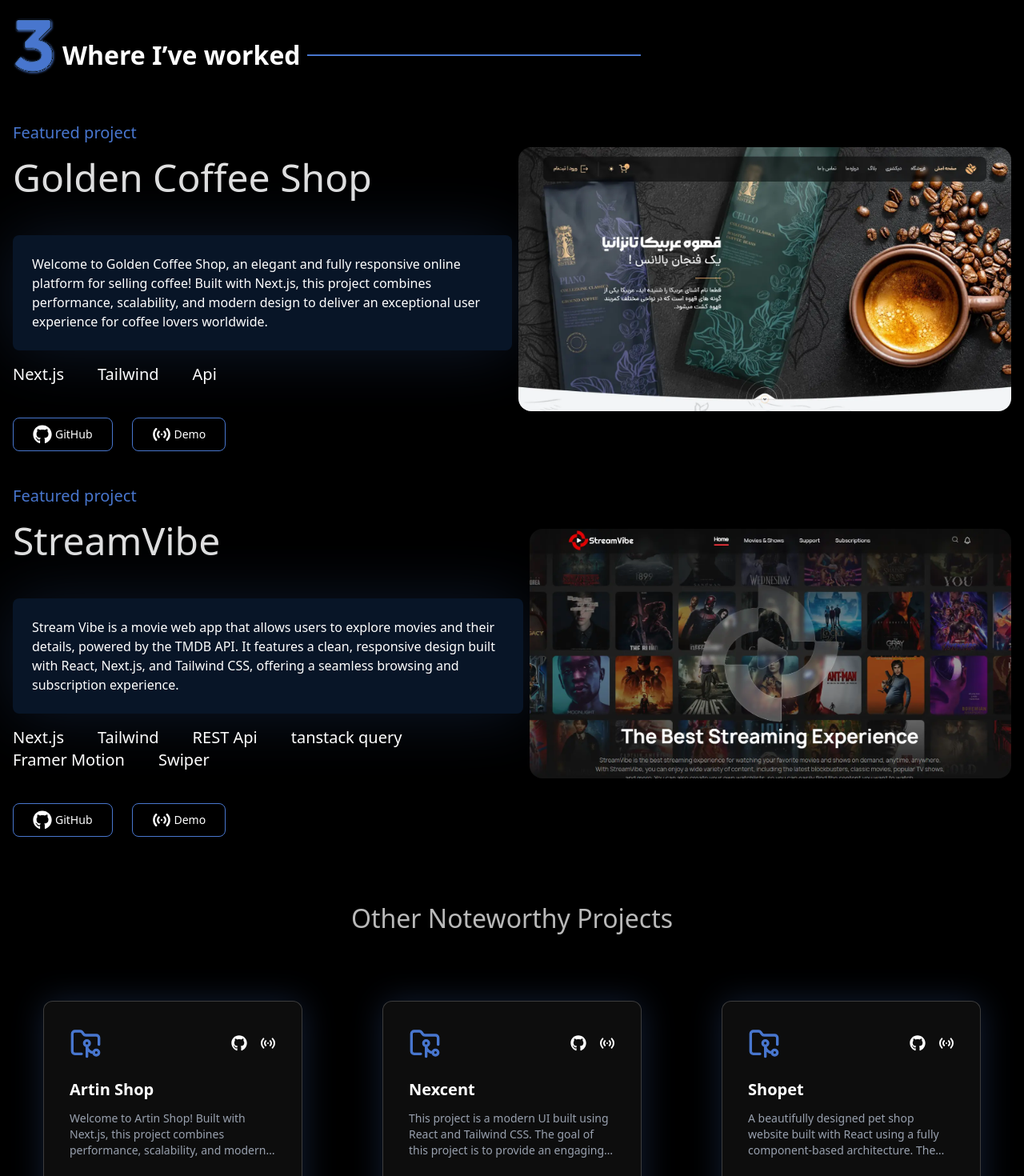
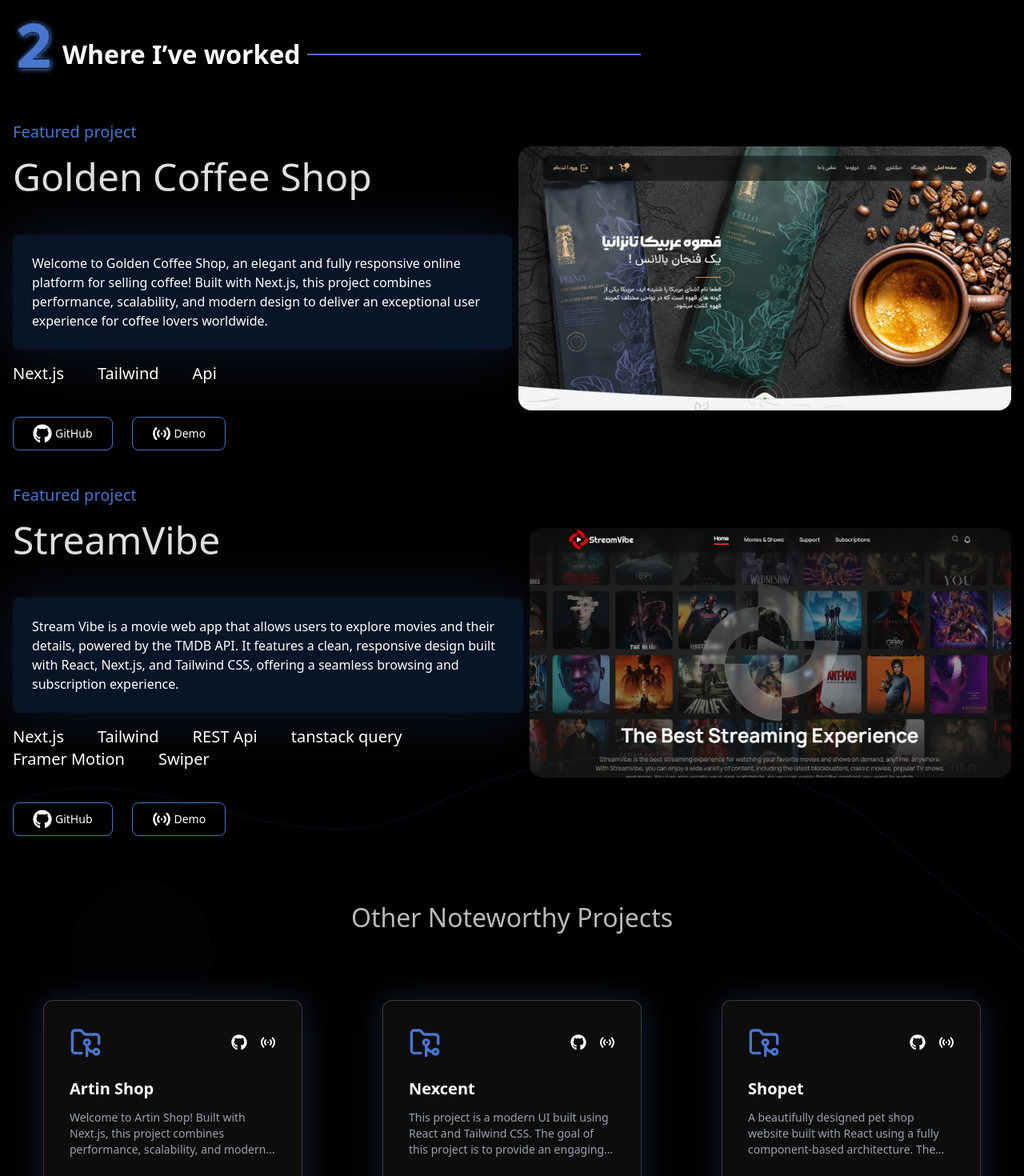
Before and after one commit to bagheri-dev/personal-website, a Next.js app: page / in a window 1280 px wide. Shown: the part 2120-3590 px from the top of the page at 80% size. Built offline with nearby package versions, Linux system fonts and the light colour scheme.

Commit message:
update portfolio

```diff
--- a/src/Components/index/Portfolio.tsx
+++ b/src/Components/index/Portfolio.tsx
@@ -5,8 +5,27 @@
 import { CardPorfolio } from "./Card/CardPorfolio"
 import { CardOtherPortfolio } from "./Card/CardOtherPortfolio"
 import { CardPorfolioMobile } from "./Card/CardPorfolioMobile"
+import { motion } from "framer-motion"
+import React from "react";
 
-const projects = [
+interface Project {
+    title: string
+    image: string
+    description: string
+    tech: string[]
+    github: string
+    demo: string
+}
+
+interface OtherProject {
+    title: string
+    description: string
+    tech: string[]
+    github: string
+    demo: string
+}
+
+const projects: Project[] = [
     {
         title: "Golden Coffee Shop",
         image: "/projects/golden-coffee-shop.webp",
@@ -19,12 +38,13 @@
         title: "StreamVibe",
         image: "/projects/stream-vibe.webp",
         description: "Stream Vibe is a movie web app that allows users to explore movies and their details, powered by the TMDB API. It features a clean, responsive design built with React, Next.js, and Tailwind CSS, offering a seamless browsing and subscription experience.",
-        tech: ["Next.js", "Tailwind", "REST Api" , "tanstack query", "Framer Motion", "Swiper"],
+        tech: ["Next.js", "Tailwind", "REST Api", "tanstack query", "Framer Motion", "Swiper"],
         github: "https://github.com/bagheri-dev/streom-vibe",
         demo: "https://streom-vibe.vercel.app/",
     },
 ]
-const OtherProject = [
+
+const otherProjects: OtherProject[] = [
     {
         title: "Artin Shop",
         description: "Welcome to Artin Shop! Built with Next.js, this project combines performance, scalability, and modern design to deliver an exceptional user experience for coffee lovers worldwide.",
@@ -55,21 +75,79 @@
     },
 ]
 
-export const Portfolio = () => {
+export const Portfolio: React.FC = () => {
+    const titleVariants = {
+        hidden: { opacity: 0, y: 50 },
+        visible: { opacity: 1, y: 0, transition: { duration: 0.6, ease: "easeOut" } },
+    }
+
+    const cardVariants = {
+        hidden: { opacity: 0, y: 30 },
+        visible: (i: number) => ({
+            opacity: 1,
+            y: 0,
+            transition: { duration: 0.5, delay: i * 0.2, ease: "easeOut" },
+        }),
+    }
+
+    const otherTitleVariants = {
+        hidden: { opacity: 0, scale: 0.8 },
+        visible: { opacity: 1, scale: 1, transition: { duration: 0.6, delay: 0.4, ease: "easeOut" } },
+    }
+
+    const otherCardVariants = {
+        hidden: { opacity: 0, x: -30 },
+        visible: (i: number) => ({
+            opacity: 1,
+            x: 0,
+            transition: { duration: 0.5, delay: 0.6 + i * 0.15, ease: "easeOut" },
+        }),
+    }
+
     return (
-        <div id="projects" className="pb-24 lg:pb-40">
+        <div id="projects" className="relative pb-24 lg:pb-40 overflow-hidden">
+            <svg
+                className="absolute top-0 left-0 w-full h-full opacity-10 z-0"
+                viewBox="0 0 1440 800"
+                fill="none"
+                xmlns="http://www.w3.org/2000/svg"
+            >
+                <path
+                    d="M0 400C200 300 400 500 600 400S1000 300 1200 400T1440 600"
+                    stroke="#4876CE"
+                    strokeWidth="4"
+                    strokeOpacity="0.5"
+                />
+                <circle cx="200" cy="600" r="100" fill="#4876CE" fillOpacity="0.2" />
+                <circle cx="1200" cy="200" r="80" fill="#4876CE" fillOpacity="0.2" />
+            </svg>
+
             <SiteContainer>
-                <div className="flex items-end gap-x-2 pb-10">
-                    <Image className="w-10 lg:w-[54px]" src={"/3.svg"} alt="icon 1" width={54} height={82} />
+                <motion.div
+                    className="flex items-end gap-x-2 pb-10"
+                    initial="hidden"
+                    whileInView="visible"
+                    viewport={{ once: true, amount: 0.3 }}
+                    variants={titleVariants}
+                >
+                    <Image className="w-10 lg:w-[54px]" src={"/2.svg"} alt="icon 1" width={54} height={82} />
                     <div className="flex items-center gap-x-2 overflow-hidden">
                         <h2 className="text-lg lg:text-[32px] font-semibold text-white text-nowrap">Where I’ve worked</h2>
                         <div className="bg-[#4876CE] w-[150px] xl:w-[417px] h-0.5"></div>
                     </div>
-                </div>
+                </motion.div>
+
                 <div className="hidden lg:block space-y-6 pb-20">
                     {projects.map((project, index) => (
+                        <motion.div
+                            key={index}
+                            custom={index}
+                            initial="hidden"
+                            whileInView="visible"
+                            viewport={{ once: true, amount: 0.3 }}
+                            variants={cardVariants}
+                        >
                             <CardPorfolio
-                            key={index}
                                 title={project.title}
                                 image={project.image}
                                 description={project.description}
@@ -77,12 +155,21 @@
                                 github={project.github}
                                 demo={project.demo}
                             />
+                        </motion.div>
                     ))}
                 </div>
+
                 <div className="grid grid-cols-1 md:grid-cols-2 gap-y-16 lg:hidden mb-16">
                     {projects.map((project, index) => (
+                        <motion.div
+                            key={index}
+                            custom={index}
+                            initial="hidden"
+                            whileInView="visible"
+                            viewport={{ once: true, amount: 0.3 }}
+                            variants={cardVariants}
+                        >
                             <CardPorfolioMobile
-                            key={index}
                                 title={project.title}
                                 image={project.image}
                                 description={project.description}
@@ -90,22 +177,38 @@
                                 github={project.github}
                                 demo={project.demo}
                             />
+                        </motion.div>
                     ))}
                 </div>
+
                 <div>
-                    <h3 className="text-center text-xl lg:text-[32px] text-[#B9B9B9] pb-20">
+                    <motion.h3
+                        className="text-center text-xl lg:text-[32px] text-[#B9B9B9] pb-20"
+                        initial="hidden"
+                        whileInView="visible"
+                        viewport={{ once: true, amount: 0.3 }}
+                        variants={otherTitleVariants}
+                    >
                         Other Noteworthy Projects
-                    </h3>
+                    </motion.h3>
                     <div className="grid grid-cols-1 md:grid-cols-2 lg:grid-cols-3 gap-6 justify-items-center">
-                        {OtherProject.map((project, index) => (
+                        {otherProjects.map((project, index) => (
+                            <motion.div
+                                key={index}
+                                custom={index}
+                                initial="hidden"
+                                whileInView="visible"
+                                viewport={{ once: true, amount: 0.3 }}
+                                variants={otherCardVariants}
+                            >
                                 <CardOtherPortfolio
-                                key={index}
                                     title={project.title}
                                     description={project.description}
                                     tech={project.tech}
                                     github={project.github}
                                     demo={project.demo}
                                 />
+                            </motion.div>
                         ))}
                     </div>
                 </div>
```
Lines whose indentation alone changed are shown as unchanged.
